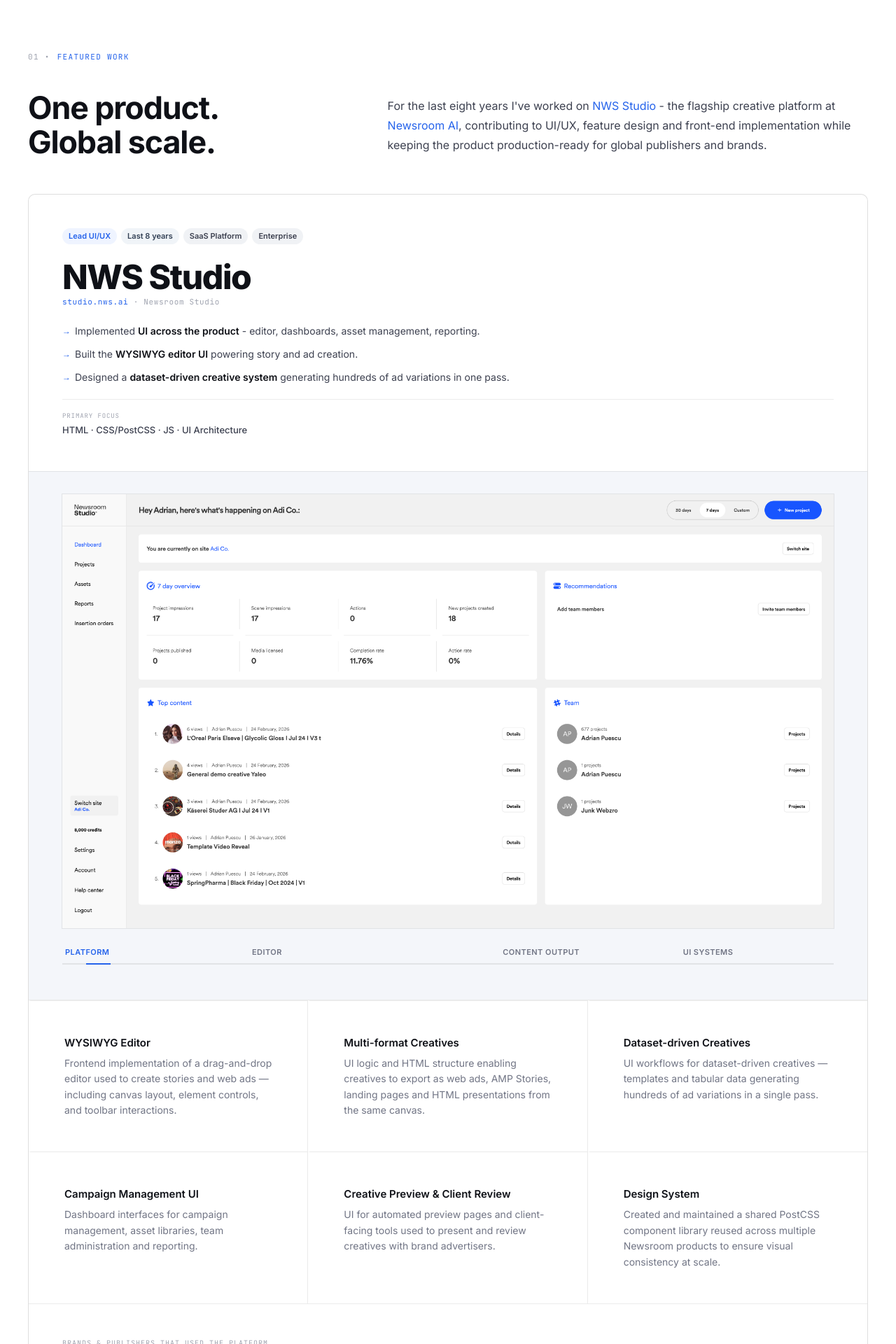
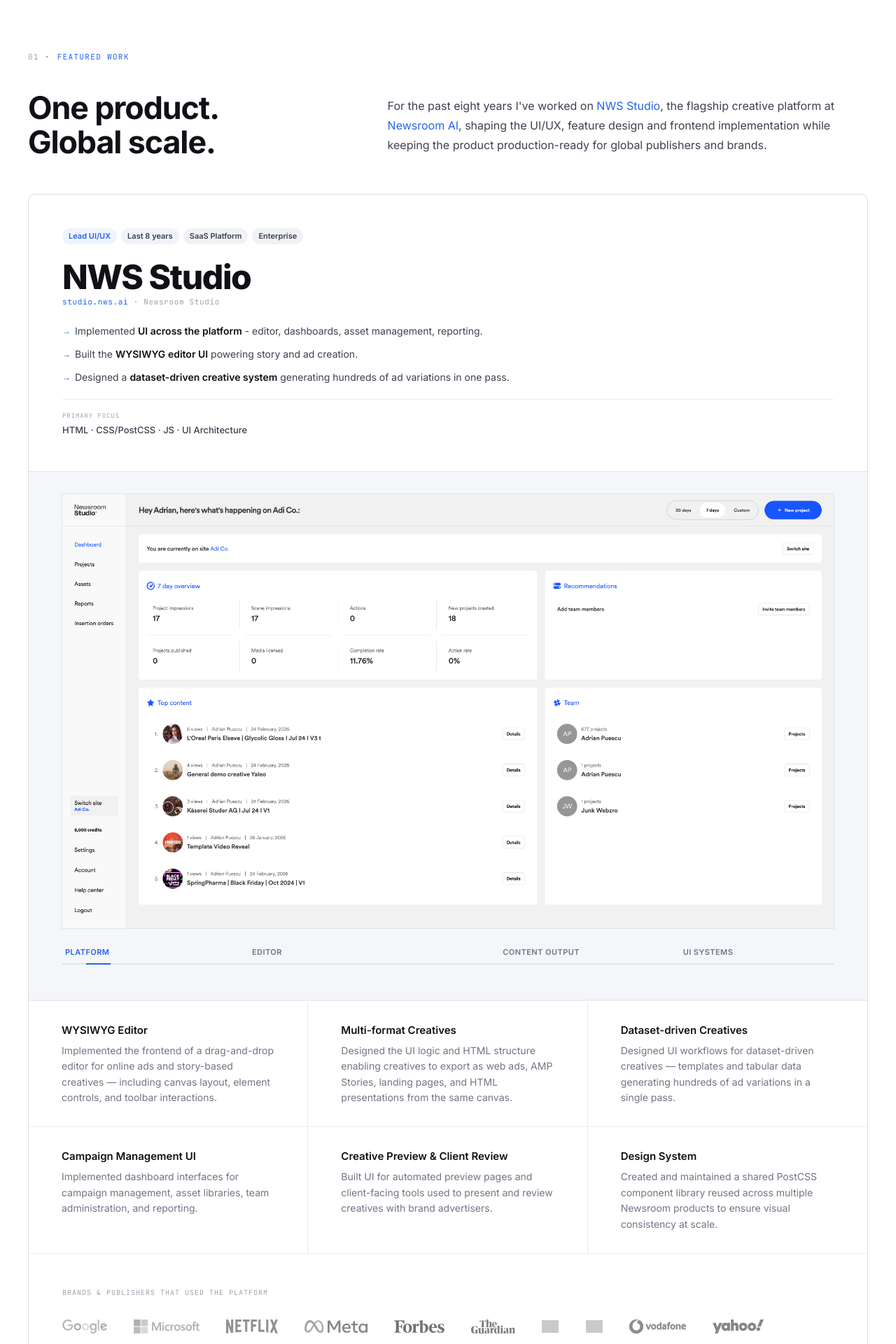
Before and after one commit to adrianpuescu/portfolio, a Next.js app: page / in a window 1280 px wide. Shown: the part 1740-3660 px from the top of the page at 70% size. Built offline with nearby package versions, Linux system fonts and the light colour scheme; grey boxes are pictures that could not be loaded.

Commit message:
Minor updadates on the text and layout of the 'Features Work' section.

```diff
--- a/app/portfolio.css
+++ b/app/portfolio.css
@@ -845,7 +845,7 @@
   overflow: hidden;
 }
 .p-cap {
-  padding: 48px;
+  padding: 30px 44px;
   border-right: 1px solid var(--p-border); border-top: 1px solid var(--p-border);
   background: var(--p-white); transition: background .2s, border-left-color .2s;
   border-left: 3px solid transparent;
--- a/components/portfolio/WorkSection.tsx
+++ b/components/portfolio/WorkSection.tsx
@@ -32,23 +32,23 @@ const BRANDS_SMALL = ["Meta", "Forbes", "Uber", "Adidas", "Amex", "Glamour"]
 const CAPS = [
   {
     t: "WYSIWYG Editor",
-    d: "Frontend implementation of a drag-and-drop editor used to create stories and web ads — including canvas layout, element controls, and toolbar interactions.",
+    d: "Implemented the frontend of a drag-and-drop editor for online ads and story-based creatives — including canvas layout, element controls, and toolbar interactions.",
   },
   {
     t: "Multi-format Creatives",
-    d: "UI logic and HTML structure enabling creatives to export as web ads, AMP Stories, landing pages and HTML presentations from the same canvas.",
+    d: "Designed the UI logic and HTML structure enabling creatives to export as web ads, AMP Stories, landing pages, and HTML presentations from the same canvas.",
   },
   {
     t: "Dataset-driven Creatives",
-    d: "UI workflows for dataset-driven creatives — templates and tabular data generating hundreds of ad variations in a single pass.",
+    d: "Designed UI workflows for dataset-driven creatives — templates and tabular data generating hundreds of ad variations in a single pass.",
   },
   {
     t: "Campaign Management UI",
-    d: "Dashboard interfaces for campaign management, asset libraries, team administration and reporting.",
+    d: "Implemented dashboard interfaces for campaign management, asset libraries, team administration, and reporting.",
   },
   {
     t: "Creative Preview & Client Review",
-    d: "UI for automated preview pages and client-facing tools used to present and review creatives with brand advertisers.",
+    d: "Built UI for automated preview pages and client-facing tools used to present and review creatives with brand advertisers.",
   },
   {
     t: "Design System",
@@ -146,7 +146,7 @@ export function PortfolioWorkSection() {
           Global scale.
         </h2>
         <p className="p-work-intro">
-          For the last eight years I've worked on{" "}
+          For the past eight years I've worked on{" "}
           <a
             href="https://studio.nws.ai"
             target="_blank"
@@ -155,7 +155,7 @@ export function PortfolioWorkSection() {
           >
             NWS Studio
           </a>
-          {" - the flagship creative platform at "}
+          {", the flagship creative platform at "}
           <a
             href="https://nws.ai"
             target="_blank"
@@ -164,7 +164,7 @@ export function PortfolioWorkSection() {
           >
             Newsroom AI
           </a>
-          , contributing to UI/UX, feature design and front-end implementation
+          , shaping the UI/UX, feature design and frontend implementation
           while keeping the product production-ready for global publishers and
           brands.
         </p>
@@ -195,7 +195,7 @@ export function PortfolioWorkSection() {
 
               <ul className="p-project-bullets">
                 <li>
-                  Implemented <strong>UI across the product</strong> - editor,
+                  Implemented <strong>UI across the platform</strong> - editor,
                   dashboards, asset management, reporting.
                 </li>
                 <li>
```
